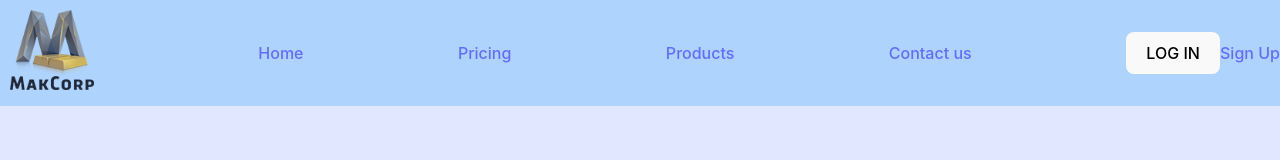
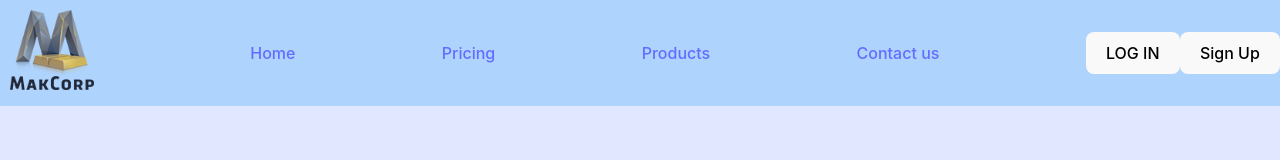
Before and after one commit to jayshah41/Puzzled, a React (Vite) app: page / in a window 1280 px wide. Shown: the top 160 px of the page. Built offline with nearby package versions, Linux system fonts and the light colour scheme.

Commit message:
Replace Sign Up link with a button in Navbar component

```diff
--- a/src/components/Navbar.jsx
+++ b/src/components/Navbar.jsx
@@ -18,7 +18,7 @@ const Navbar = () => {
 
       <div>
         <button>LOG IN</button>
-        <a href="/">Sign Up</a>
+        <button>Sign Up</button>
       </div>
 
       </div>
```
